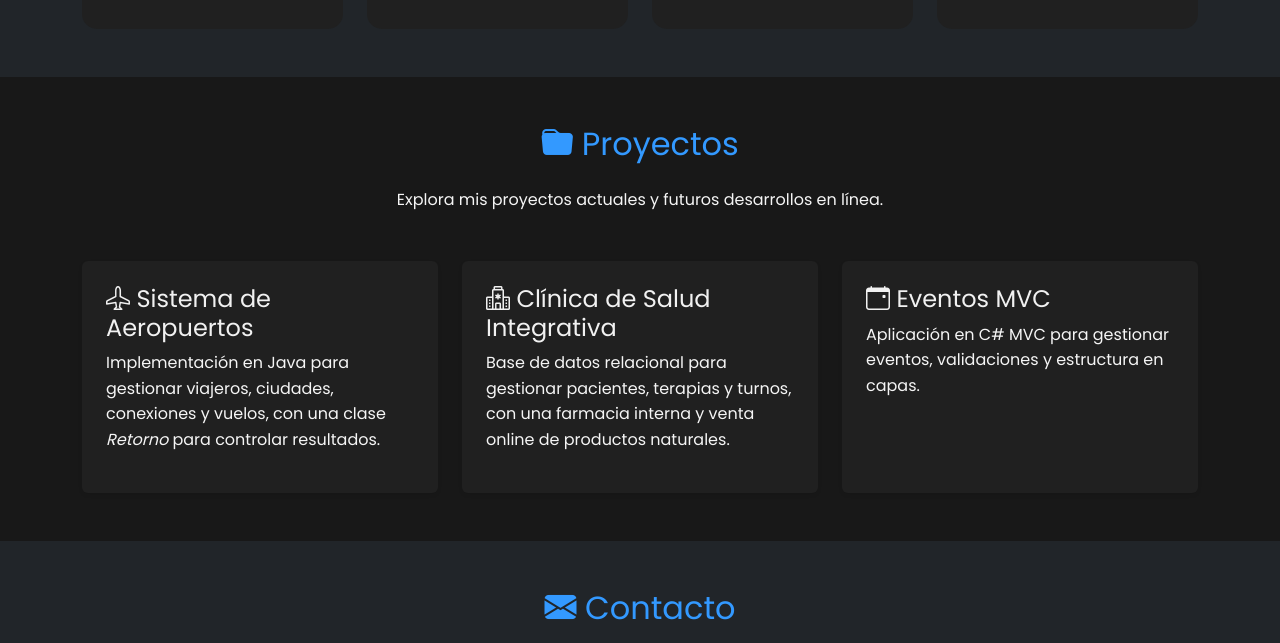
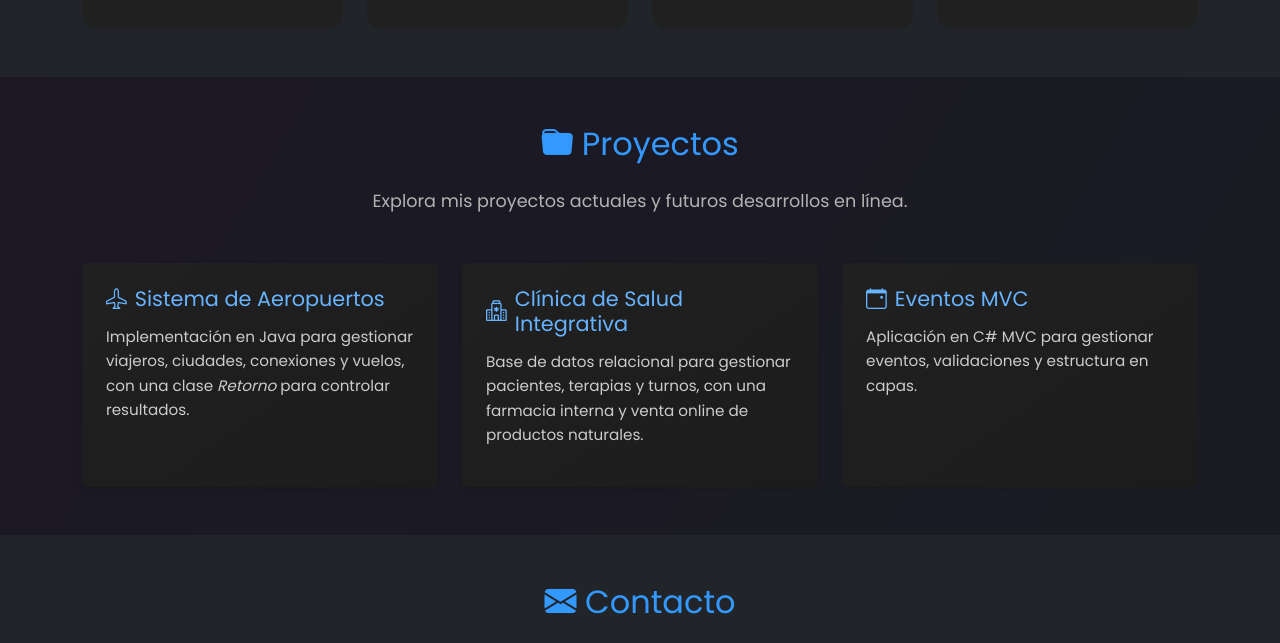
Before and after one commit to juandieetajam/juandieetajam.github.io, a plain HTML site: page index.html in a window 1280 px wide. Shown: the part 1652-2295 px from the top of the page. Drawn offline with nearby package versions, Linux system fonts and the light colour scheme.

Commit message:
Add files via upload

```diff
--- a/styles.css
+++ b/styles.css
@@ -19,16 +19,17 @@ section {
 
 /* ===== NAVBAR ===== */
 .modern-navbar {
-  background: rgba(10, 10, 10, 0.65);
-  backdrop-filter: blur(12px);
-  border-bottom: 1px solid rgba(51, 153, 255, 0.25);
-  box-shadow: 0 4px 15px rgba(0, 0, 0, 0.4);
+  background: rgba(20, 20, 20, 0.4); /* más translúcido */
+  backdrop-filter: blur(15px) saturate(180%);
+  -webkit-backdrop-filter: blur(15px) saturate(180%);
+  border-bottom: 1px solid rgba(255, 255, 255, 0.05);
+  box-shadow: 0 4px 25px rgba(0, 0, 0, 0.3);
   transition: background 0.4s ease, box-shadow 0.4s ease;
   z-index: 1000;
 }
 
 .modern-navbar.scrolled {
-  background: rgba(10, 10, 10, 0.95);
+  background: rgba(20, 20, 20, 0.75);
   box-shadow: 0 2px 20px rgba(51, 153, 255, 0.3);
 }
 
@@ -45,17 +46,9 @@ section {
 }
 
 @keyframes brandColorFlow {
-  0% {
-    background-position: 0% 50%;
-  }
-
-  50% {
-    background-position: 100% 50%;
-  }
-
-  100% {
-    background-position: 0% 50%;
-  }
+  0% { background-position: 0% 50%; }
+  50% { background-position: 100% 50%; }
+  100% { background-position: 0% 50%; }
 }
 
 /* ===== Links ===== */
@@ -149,7 +142,7 @@ section {
   box-shadow: 0 0 10px rgba(0, 255, 255, 0.4);
 }
 
-/* ===== Animación hamburguesa → X ===== */
+/* Animación hamburguesa → X */
 .navbar-toggler[aria-expanded="true"] .navbar-toggler-icon::before {
   transform: rotate(45deg);
   top: 50%;
@@ -314,31 +307,90 @@ section {
 /* ===== PROYECTOS ===== */
 #projects {
   background-color: #181818;
-  /* Gris oscuro */
   color: #f1f1f1;
   padding: 5rem 0;
+  position: relative;
+  overflow: hidden;
 }
 
-.container p {
-  color: #f5f5f5;
-  /* Gris medio */
+/* Fondo animado sutil detrás de los proyectos */
+#projects::before {
+  content: '';
+  position: absolute;
+  top: 0;
+  left: -50%;
+  width: 200%;
+  height: 100%;
+  background: linear-gradient(120deg, #3399ff, #6f00ff, #00ccff, #3399ff);
+  background-size: 400% 400%;
+  opacity: 0.05;
+  animation: gradientMove 30s linear infinite;
+  z-index: 0;
 }
 
+@keyframes gradientMove {
+  0% { background-position: 0% 50%; }
+  50% { background-position: 100% 50%; }
+  100% { background-position: 0% 50%; }
+}
+
+/* Contenedor de proyectos por encima del fondo */
+#projects .container {
+  position: relative;
+  z-index: 1;
+}
+
+.project-intro {
+  color: #b3b3b3;
+  font-size: 1.1rem;
+}
+
+/* Tarjetas de proyecto con gradiente y sombra dinámica */
 .project-card {
-  background: #202020;
-  /* Gris oscuro */
-  border: none;
-  border-radius: 12px;
+  background: linear-gradient(145deg, #202020, #1c1c1c);
+  border-radius: 15px;
   padding: 1.5rem;
   height: 100%;
-  transition: box-shadow 0.3s ease;
-  /* Transición suave para la sombra */
+  transition: transform 0.4s ease, box-shadow 0.4s ease, background 0.6s ease;
+  box-shadow: 0 6px 18px rgba(51, 153, 255, 0.1);
 }
 
+.project-card h4 {
+  font-size: 1.3rem;
+  margin-bottom: 0.8rem;
+  color: #66b3ff;
+  display: flex;
+  align-items: center;
+  gap: 0.5rem;
+  transition: color 0.4s ease;
+}
+
+.project-card p {
+  color: #cccccc;
+  font-size: 0.95rem;
+}
+
+/* Hover más dinámico: levanta la tarjeta y cambia gradiente */
 .project-card:hover {
-  box-shadow: 0 6px 18px rgba(200, 200, 200, 0.2);
-  /* Sombra gris más clara en hover */
+  transform: translateY(-8px) scale(1.03);
+  background: linear-gradient(145deg, #3399ff33, #6f00ff33, #00ccff33);
+  box-shadow: 0 12px 30px rgba(51, 153, 255, 0.3);
 }
+
+/* Iconos más visibles al pasar el mouse */
+.project-card:hover h4 i {
+  transform: rotate(15deg);
+  color: #00ccff;
+  transition: transform 0.5s ease, color 0.4s ease;
+}
+
+/* Responsive */
+@media (max-width: 768px) {
+  .project-card {
+    margin-bottom: 1rem;
+  }
+}
+
 
 /* ===== CONTACTO ===== */
 #contact {
```
Also changed, not shown: index.html (+0 -2 lines).
